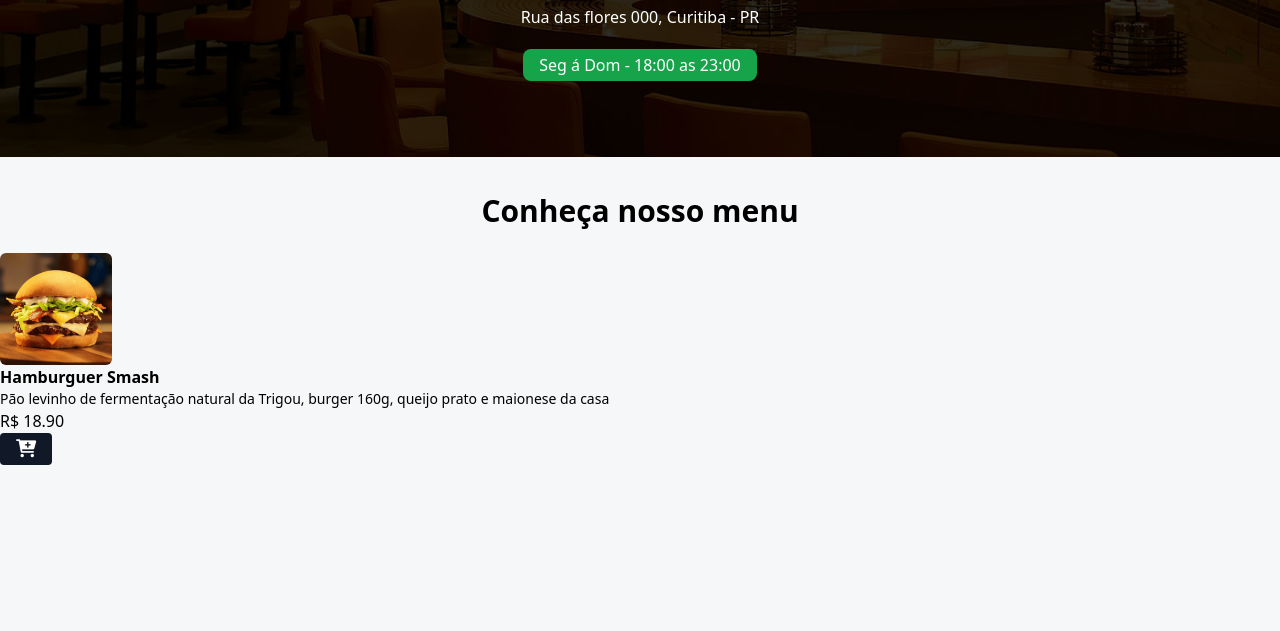
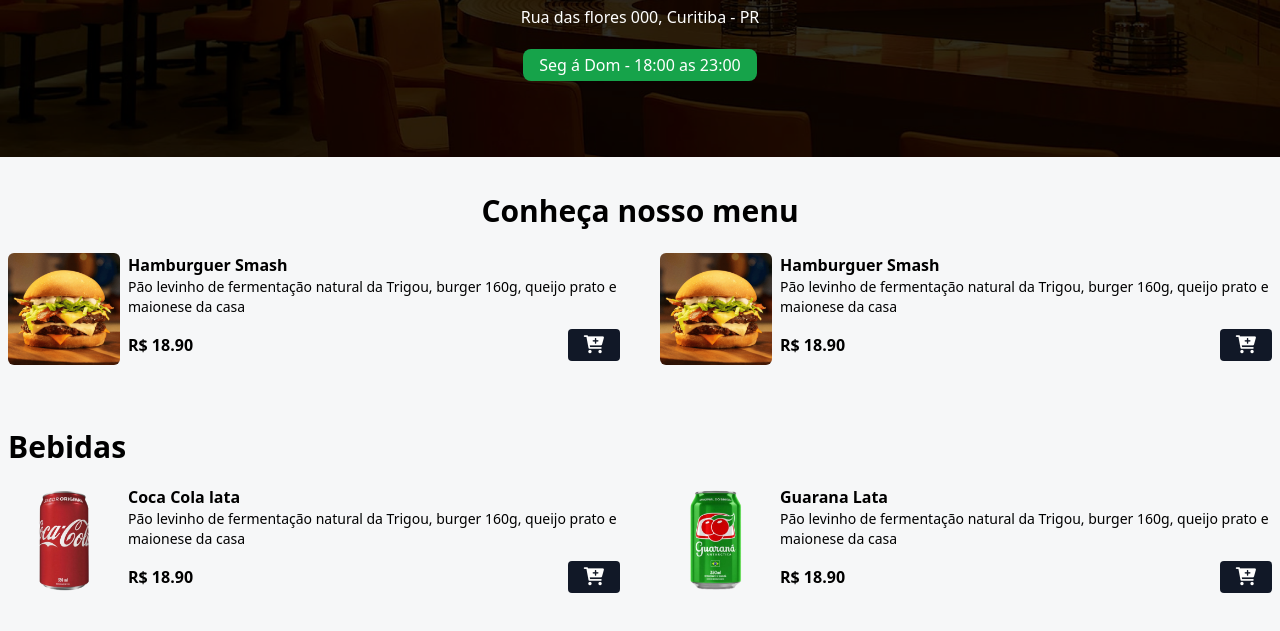
Before and after one commit to israelsanttana/online-menu, a website: page index.html in a window 1280 px wide. Shown: the part 263-894 px from the top of the page. Before the commit the page ends 800 px from the top, so only its background shows below. Drawn offline with Linux system fonts and the light colour scheme.

Commit message:
feat: adiciona itens do menu

```diff
--- a/index.html
+++ b/index.html
@@ -33,8 +33,8 @@
         Conheça nosso menu
     </h2>
     <div id="menu">
-        <main>
-            <div>
+        <main class="grid grid-cols-1 gap-7 max-w-7xl px-2 mx-auto mb-16 md:grid-cols-2 md:gap-10">
+            <div class="flex gap-2">
                 <img src="./assets/hamb-1.png" alt="Hamburguer smash"
                     class="w-28 h-28 rounded-md hover:scale-110 hover:-rotate-2 duration-300">
                 <div>
@@ -44,16 +44,85 @@
                     <p class="text-sm">
                         Pão levinho de fermentação natural da Trigou, burger 160g, queijo prato e maionese da casa
                     </p>
-                    <div>
-                        <p>R$ 18.90</p>
-                        <button class="bg-gray-900 px-4 py-1 rounded add-to-cart-btn">
+                    <div class="flex gap-2 items-center justify-between mt-3">
+                        <p class="font-bold">R$ 18.90</p>
+                        <button class="bg-gray-900 px-4 py-1 rounded add-to-cart-btn" data-name="Hamburguer Smash"
+                            data-price="18.90">
                             <i class="fa fa-cart-plus text-lg text-white"></i>
                         </button>
                     </div>
                 </div>
+            </div>
 
+            <div class="flex gap-2">
+                <img src="./assets/hamb-1.png" alt="Hamburguer smash"
+                    class="w-28 h-28 rounded-md hover:scale-110 hover:-rotate-2 duration-300">
+                <div>
+                    <p class="font-bold">
+                        Hamburguer Smash
+                    </p>
+                    <p class="text-sm">
+                        Pão levinho de fermentação natural da Trigou, burger 160g, queijo prato e maionese da casa
+                    </p>
+                    <div class="flex gap-2 items-center justify-between mt-3">
+                        <p class="font-bold">R$ 18.90</p>
+                        <button class="bg-gray-900 px-4 py-1 rounded add-to-cart-btn" data-name="Hamburguer Smash"
+                            data-price="18.90">
+                            <i class="fa fa-cart-plus text-lg text-white"></i>
+                        </button>
+                    </div>
+                </div>
             </div>
+
         </main>
+
+        <div class="mx-auto max-w-7xl px-2 my-2 mb-5">
+            <h2 class="font-bold text-2xl md:text-3xl">Bebidas</h2>
+        </div>
+        <div class="grid grid-cols-1 gap-7 max-w-7xl px-2 mx-auto mb-16 md:grid-cols-2 md:gap-10">
+
+            <div class="flex gap-2 w-full">
+                <img src="./assets/refri-1.png" alt="Hamburguer smash"
+                    class="w-28 h-28 rounded-md hover:scale-110 hover:-rotate-2 duration-300">
+                <div>
+                    <p class="font-bold">
+                        Coca Cola lata
+                    </p>
+                    <p class="text-sm">
+                        Pão levinho de fermentação natural da Trigou, burger 160g, queijo prato e maionese da casa
+                    </p>
+                    <div class="flex gap-2 items-center justify-between mt-3">
+                        <p class="font-bold">R$ 18.90</p>
+                        <button class="bg-gray-900 px-4 py-1 rounded add-to-cart-btn" data-name="Hamburguer Smash"
+                            data-price="18.90">
+                            <i class="fa fa-cart-plus text-lg text-white"></i>
+                        </button>
+                    </div>
+                </div>
+            </div>
+
+            <div class="flex gap-2 w-full">
+                <img src="./assets/refri-2.png" alt="Hamburguer smash"
+                    class="w-28 h-28 rounded-md hover:scale-110 hover:-rotate-2 duration-300">
+                <div>
+                    <p class="font-bold">
+                        Guarana Lata
+                    </p>
+                    <p class="text-sm">
+                        Pão levinho de fermentação natural da Trigou, burger 160g, queijo prato e maionese da casa
+                    </p>
+                    <div class="flex gap-2 items-center justify-between mt-3">
+                        <p class="font-bold">R$ 18.90</p>
+                        <button class="bg-gray-900 px-4 py-1 rounded add-to-cart-btn" data-name="Hamburguer Smash"
+                            data-price="18.90">
+                            <i class="fa fa-cart-plus text-lg text-white"></i>
+                        </button>
+                    </div>
+                </div>
+            </div>
+
+        </div>
+    </div>
     </div>
 </body>
 
```
Also changed, not shown: assets/refri-1.png (added), assets/refri-2.png (added), styles/output.css.
